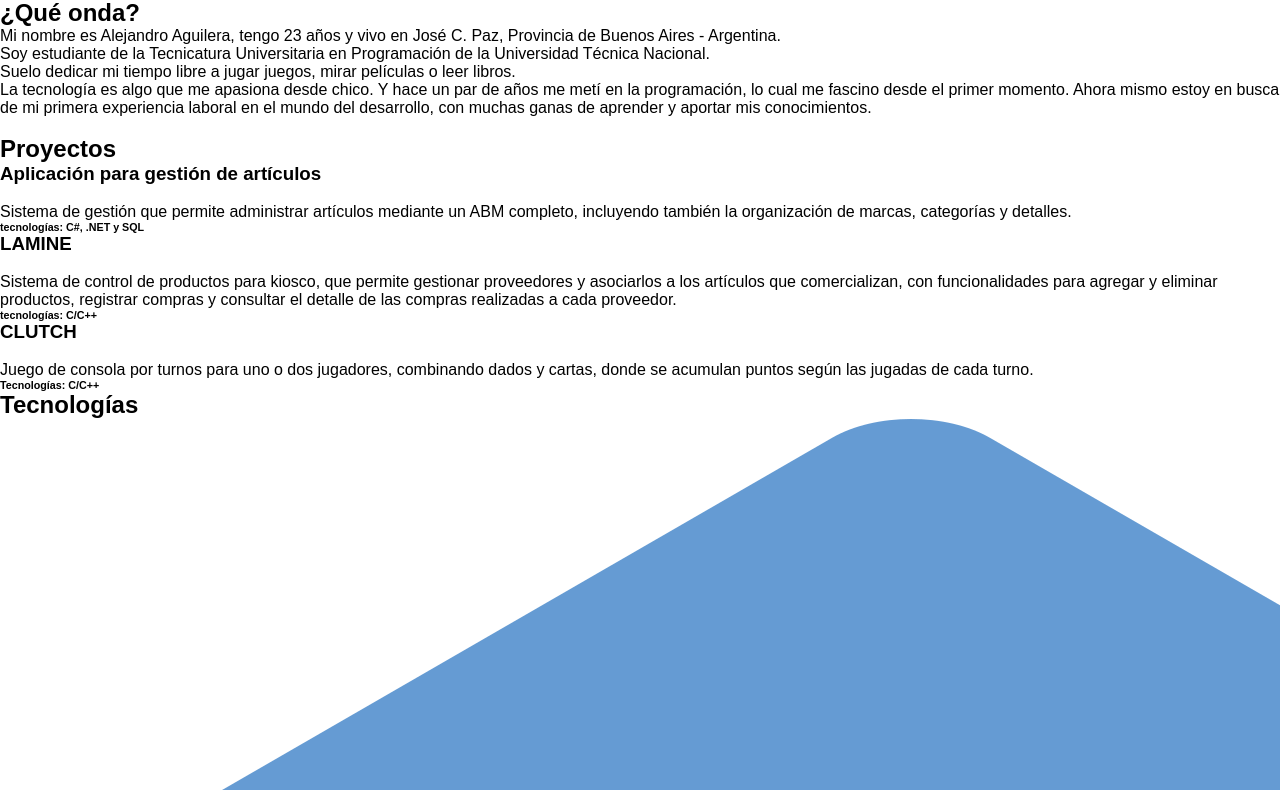
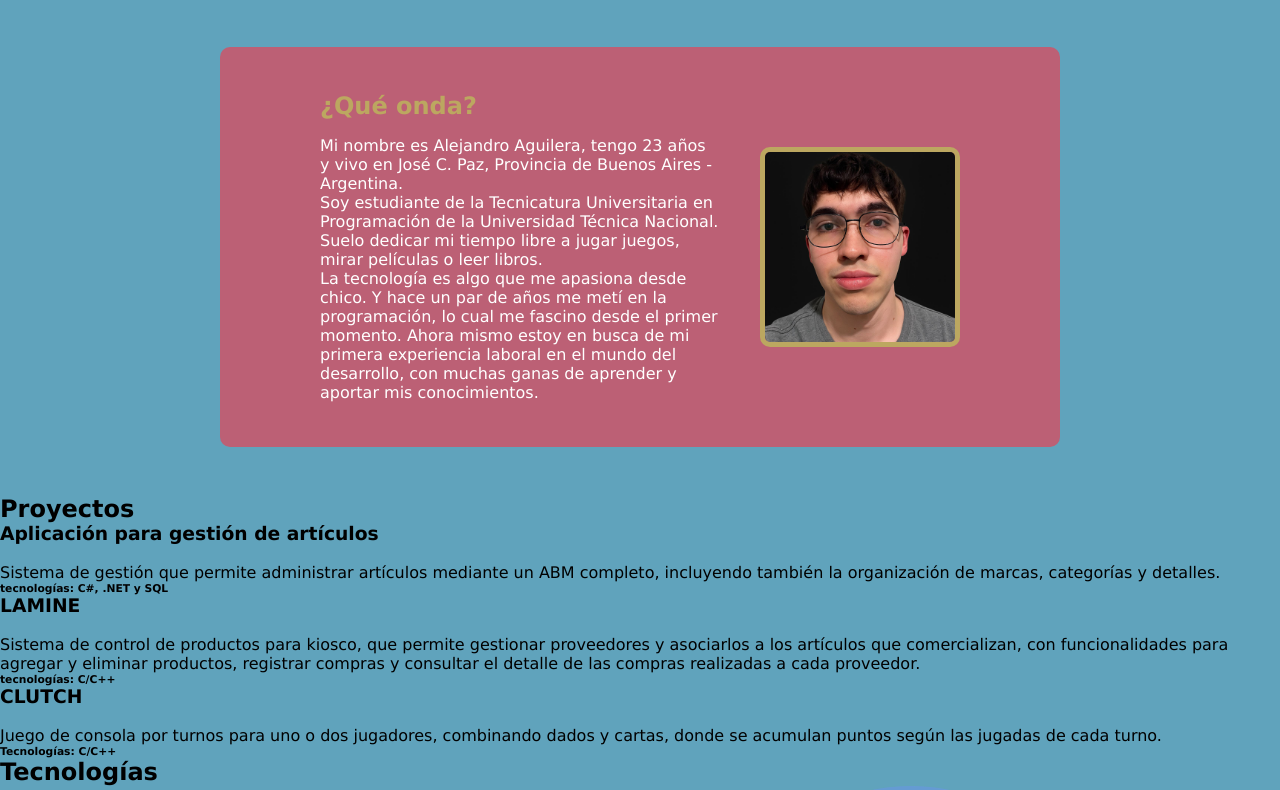
Before and after one commit to aaguilera0/Portfolio, a plain HTML site: page index.html in a window 1280 px wide. Shown: the part 81-871 px from the top of the page. Drawn offline with Linux system fonts and the light colour scheme.

Commit message:
style: actualizar estilos en SobreMi

```diff
--- a/index.html
+++ b/index.html
@@ -3,14 +3,15 @@
 <head>
     <meta charset="UTF-8">
     <meta name="viewport" content="width=device-width, initial-scale=1.0">
+    <link rel="shortcut icon" href="./img/logo.png" type="image/x-icon">
     <link rel="stylesheet" href="style.css">
     <title>Alejandro Aguilera</title>
 </head>
 <body>
         <header>
-            <div>
+            <div class="nav">
                 <a href="index.html">
-                    <img src="./img/logo.png" alt="">
+                    <img class="logo" src="./img/logo.png" alt="Logo">
                 </a>
                 <nav class="navigation">
                     <ul>
@@ -35,23 +36,21 @@
         </header>
         <main>
             <section id="sobreMi">
-            <div class="container">
+            <div class="containerSobreMi">
                 <div class="quienSoy">
-                    <ul>
-                        <li>
-                            <h1>¿Qué onda?</h1>
-                            <p>Mi nombre es Alejandro Aguilera, tengo 23 años y vivo en José C. Paz, Provincia de Buenos Aires - Argentina.</p>
-                            <p>Soy estudiante de la Tecnicatura Universitaria en Programación de la Universidad Técnica Nacional.</p>
-                            <p>Suelo dedicar mi tiempo libre a jugar juegos, mirar películas o leer libros.</p>
-                            <p>La tecnología es algo que me apasiona desde chico. Y hace un par de años me metí en la programación,
-                                lo cual me fascino desde el primer momento. Ahora mismo estoy en busca de mi primera experiencia laboral en el mundo del desarrollo,
-                                con muchas ganas de aprender y aportar mis conocimientos.
-                            </p>
-                        </li>
-                        <li>
-                            <img src="" alt="">
-                        </li>
-                    </ul>
+                    <div class="infoMia">
+                        <h1 class="titulo">¿Qué onda?</h1>
+                        <p class="miVida">Mi nombre es Alejandro Aguilera, tengo 23 años y vivo en José C. Paz, Provincia de Buenos Aires - Argentina.</p>
+                        <p class="miVida">Soy estudiante de la Tecnicatura Universitaria en Programación de la Universidad Técnica Nacional.</p>
+                        <p class="miVida">Suelo dedicar mi tiempo libre a jugar juegos, mirar películas o leer libros.</p>
+                        <p class="miVida">La tecnología es algo que me apasiona desde chico. Y hace un par de años me metí en la programación,
+                            lo cual me fascino desde el primer momento. Ahora mismo estoy en busca de mi primera experiencia laboral en el mundo del desarrollo,
+                            con muchas ganas de aprender y aportar mis conocimientos.
+                        </p>
+                    </div>
+                            <div class="selfieMia">
+                                <img src="./img/selfieFacheraDeaaaaaaa.jpg" alt="selfieMia">
+                            </div>
                 </div>
             </div>
             </section>
--- a/style.css
+++ b/style.css
@@ -5,7 +5,8 @@
 }
 
 body {
-  font-family: Arial, Helvetica, sans-serif;
+  font-family: Verdana, Geneva, Tahoma, sans-serif;
+  background-color: #60a3bc;
 }
 
 /*-------------- NAV --------------*/
@@ -15,13 +16,13 @@ header {
   padding: 15px 30px;
 }
 
-header div {
+.nav {
   display: flex;
   justify-content: space-between;
   align-items: center;
 }
 
-header img {
+.logo {
   height: 50px;
   display: block;
 }
@@ -36,11 +37,63 @@ header img {
   text-decoration: none;
   color: #fff;
   font-weight: bold;
-  transition: color 0.3s;
+  transition: color 0.4s;
 }
 
 .navigation a:hover {
-  color: #F2301B;
+  color: #BCA760;
 }
 
 /*SOBRE MI*/
+
+.containerSobreMi {
+  display: flex;
+  justify-content: center;
+  align-items: center;
+  background-color: #60a3bc;
+  margin-top: 3rem;
+  margin-bottom: 3rem;
+}
+
+.quienSoy {
+  background-color: #BC6075;
+  border-radius: 10px;
+  display: flex;
+  flex-direction: row;     /* texto a la izquierda, imagen a la derecha */
+  justify-content: space-between;
+  align-items: center;
+  gap: 40px;
+  height: 400px;
+  padding: 100px;
+}
+
+.quienSoy h1 {
+  color: #BCA760;
+  margin-bottom: 1rem;
+  font-family: Verdana, Geneva, Tahoma, sans-serif;
+}
+
+.quienSoy p {
+  font-family: Verdana, Geneva, Tahoma, sans-serif;
+  color: #fff;
+}
+
+.infoMia {
+  flex: 2;
+  max-width: 400px;
+  text-align: left;
+}
+
+.selfieMia {
+  flex: 1;
+  display: flex;
+  justify-content: center;
+  align-items: center;
+}
+
+.selfieMia img {
+  width: 200px;
+  height: 200px;
+  border: 5px solid #BCA760;
+  border-radius: 10px;
+}
```
Also changed, not shown: img/selfieFacheraDeaaaaaaa.jpg (added).
